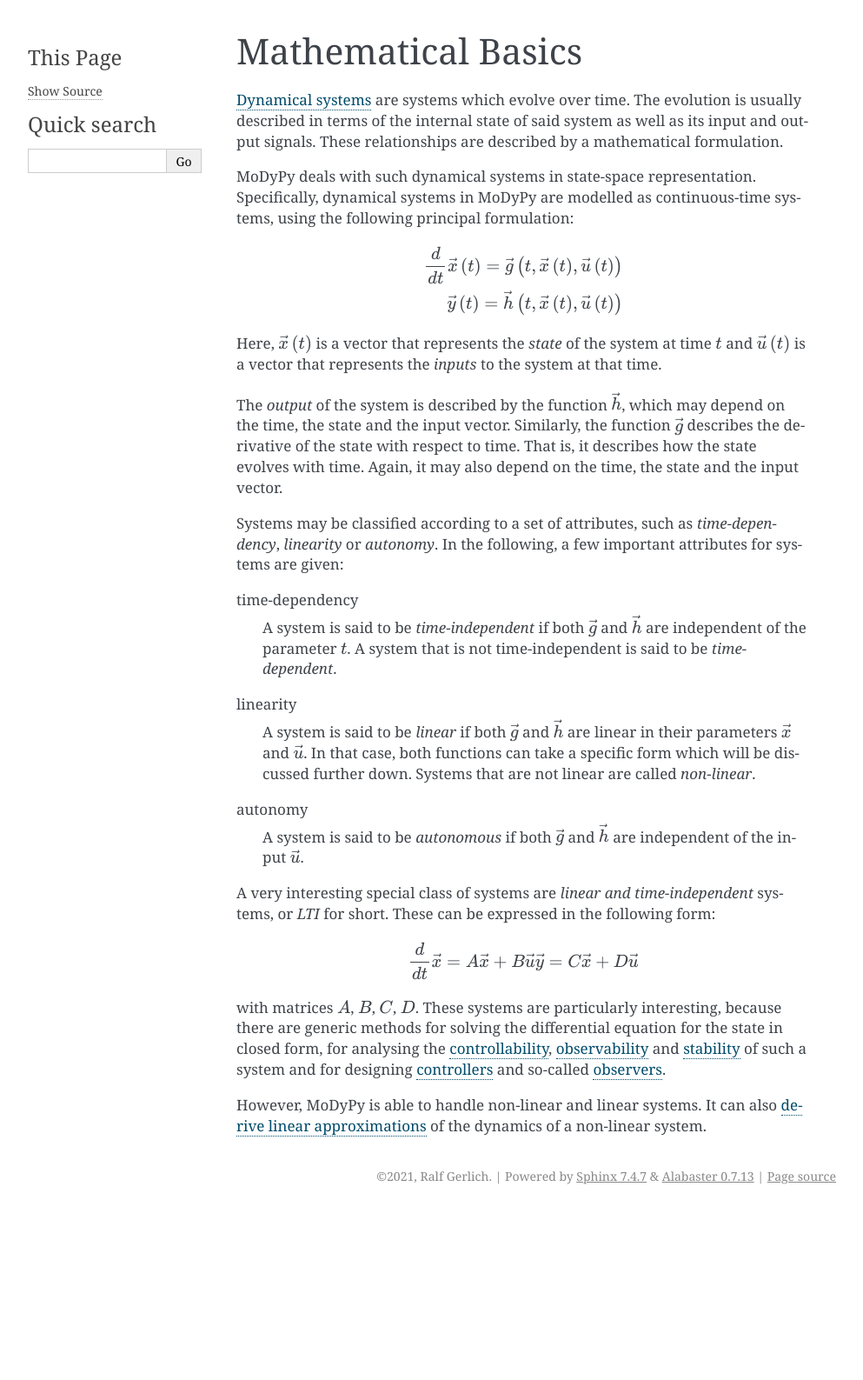
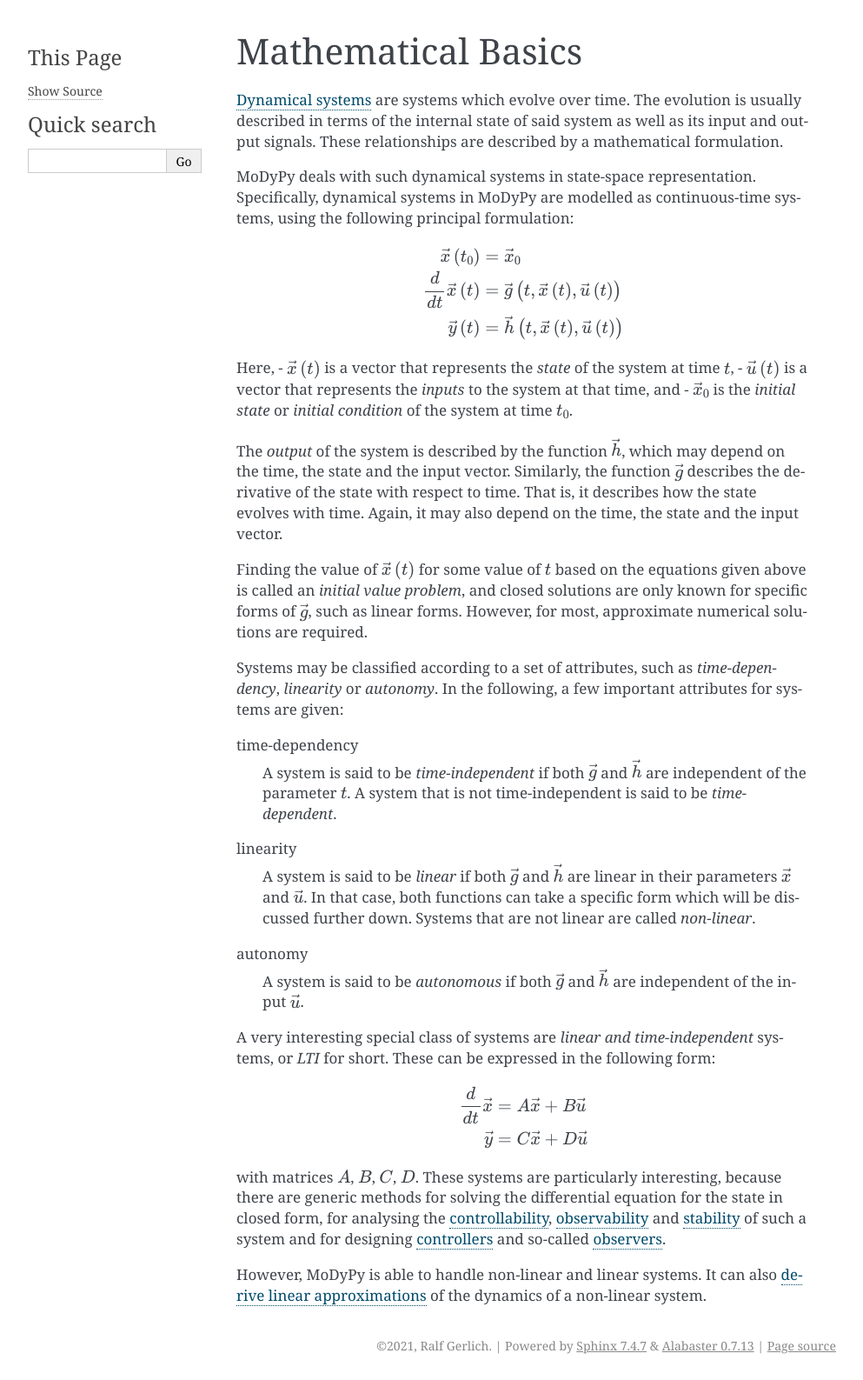
Before and after one commit to modypy/modypy, a Sphinx documentation site: the page built from docs/math.rst, in a window 1280 px wide. Shown: the whole page at 87% size, without its empty margins (148-1141 px from the left). Built offline with Sphinx 7.4.7, drawn with Linux system fonts in a browser that asks for light colours; before the commit the page ends 1392 px from its top, so only the background shows below that.

```diff
--- a/docs/math.rst
+++ b/docs/math.rst
@@ -11,20 +11,30 @@ Specifically, dynamical systems in MoDyPy are modelled as continuous-time
 systems, using the following principal formulation:
 
 .. math::
-    \frac{d}{dt} \vec{x}\left(t\right) =
+    \vec{x}\left(t_0\right) &= \vec{x}_0 \\
+    \frac{d}{dt} \vec{x}\left(t\right) &=
         \vec{g}\left(t, \vec{x}\left(t\right), \vec{u}\left(t\right)\right) \\
-    \vec{y}\left(t\right) =
+    \vec{y}\left(t\right) &=
         \vec{h}\left(t, \vec{x}\left(t\right), \vec{u}\left(t\right)\right)
 
-Here, :math:`\vec{x}\left(t\right)` is a vector that represents the *state* of
-the system at time :math:`t` and :math:`\vec{u}\left(t\right)` is a vector that
-represents the *inputs* to the system at that time.
+Here,
+- :math:`\vec{x}\left(t\right)` is a vector that represents the *state* of
+the system at time :math:`t`,
+- :math:`\vec{u}\left(t\right)` is a vector that represents the *inputs* to the
+system at that time, and
+- :math:`\vec{x}_0` is the *initial state* or *initial condition* of the system
+at time :math:`t_0`.
 
 The *output* of the system is described by the function :math:`\vec{h}`, which
 may depend on the time, the state and the input vector.
 Similarly, the function :math:`\vec{g}` describes the derivative of the state
 with respect to time. That is, it describes how the state evolves with time.
 Again, it may also depend on the time, the state and the input vector.
+
+Finding the value of :math:`\vec{x}\left(t\right)` for some value of :math:`t`
+based on the equations given above is called an *initial value problem*, and
+closed solutions are only known for specific forms of :math:`\vec{g}`, such as
+linear forms. However, for most, approximate numerical solutions are required.
 
 Systems may be classified according to a set of attributes, such as
 *time-dependency*, *linearity* or *autonomy*. In the following, a few important
@@ -50,8 +60,8 @@ A very interesting special class of systems are *linear and time-independent*
 systems, or *LTI* for short. These can be expressed in the following form:
 
 .. math::
-    \frac{d}{dt} \vec{x} = A \vec{x} + B \vec{u}
-    \vec{y} = C \vec{x} + D \vec{u}
+    \frac{d}{dt} \vec{x} &= A \vec{x} + B \vec{u} \\
+    \vec{y} &= C \vec{x} + D \vec{u}
 
 with matrices :math:`A`, :math:`B`, :math:`C`, :math:`D`. These systems are
 particularly interesting, because there are generic methods for solving the
```
Also changed, not shown: docs/guide/01_integrator.rst (+13 -5 lines), docs/guide/02_pendulum.rst (added, +128 -0 lines), docs/guide/01_integrator.png (deleted), docs/guide/01_integrator_simulation.png (added), docs/guide/02_pendulum.svg (added), docs/guide/02_pendulum_simulation.png (added), 2 other files.
